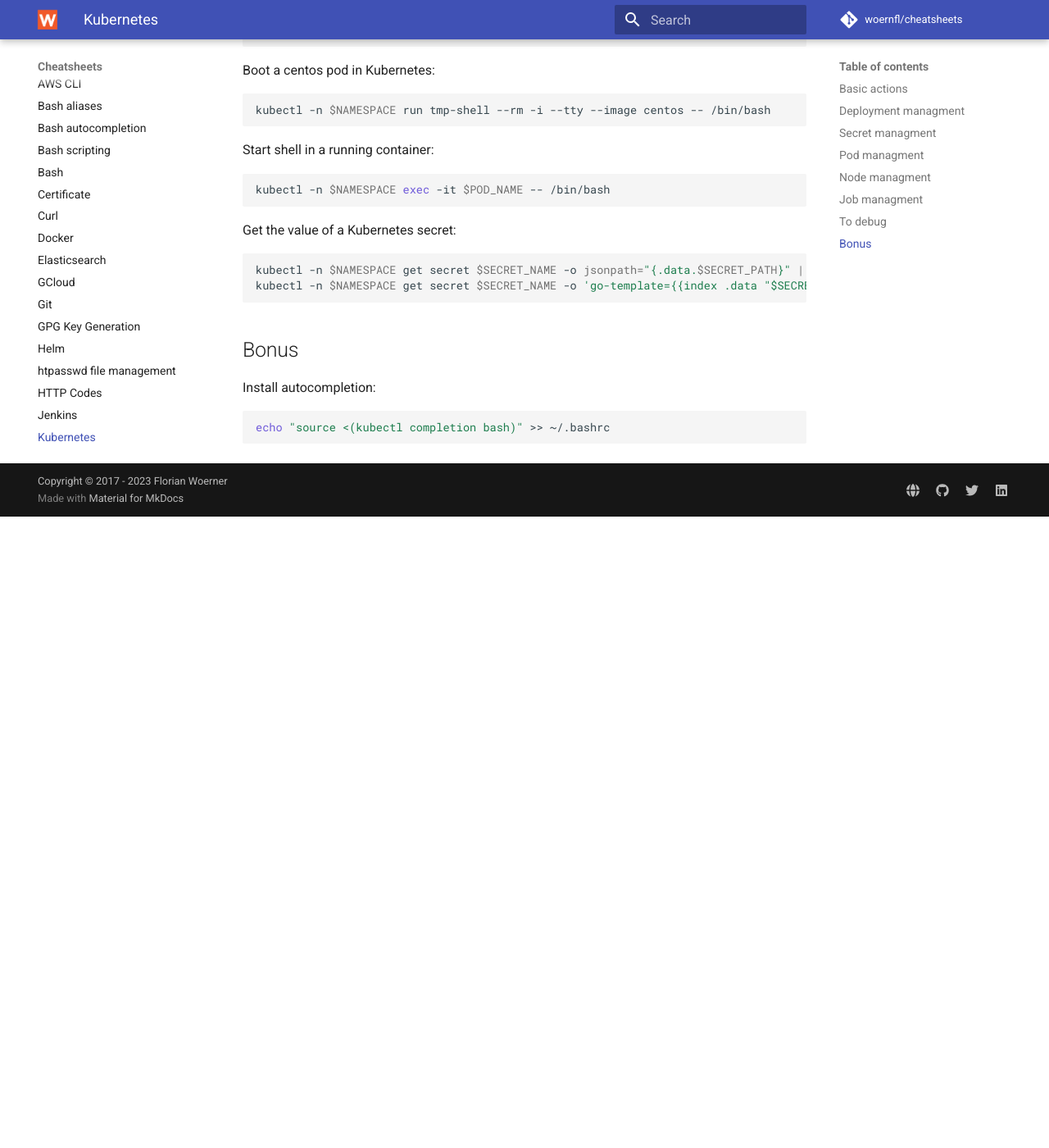
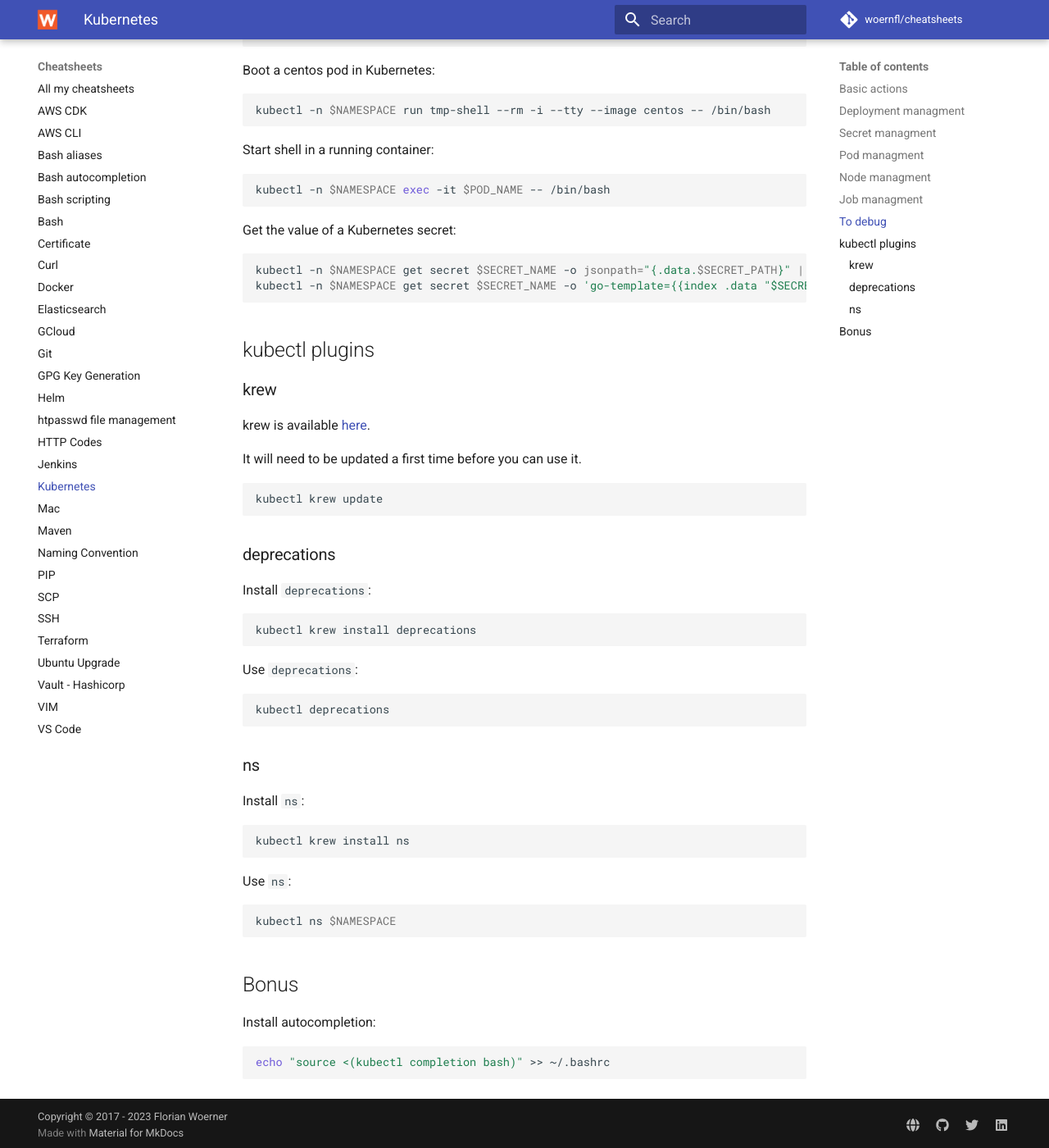
Before and after one commit to woernfl/cheatsheets, an MkDocs documentation site: the page built from docs/kubernetes.md, in a window 1280 px wide and 1400 px high, scrolled down 3007 px. Shown: the whole window at 82% size. Built offline with MkDocs 1.6.1 and Material for MkDocs 9.7.7, drawn with Linux system fonts in a browser that asks for light colours; comment, search, counter and statistics services are not loaded; before the commit the page ends 3637 px from its top, so only the background shows below that.

Commit message:
Update kubernetes.md

````diff
--- a/docs/kubernetes.md
+++ b/docs/kubernetes.md
@@ -181,6 +181,46 @@
 kubectl -n $NAMESPACE get secret $SECRET_NAME -o 'go-template={{index .data "$SECRET_PATH"}}' | base64 --decode
 ```
 
+## kubectl plugins
+
+### krew
+
+krew is available [here](https://krew.sigs.k8s.io/docs/user-guide/setup/install/).
+
+It will need to be updated a first time before you can use it.
+
+```bash
+kubectl krew update
+```
+
+### deprecations
+
+Install `deprecations`:
+
+```bash
+kubectl krew install deprecations
+```
+
+Use `deprecations`:
+
+```bash
+kubectl deprecations
+```
+
+### ns
+
+Install `ns`:
+
+```bash
+kubectl krew install ns
+```
+
+Use `ns`:
+
+```bash
+kubectl ns $NAMESPACE
+```
+
 ## Bonus
 
 Install autocompletion:
````
